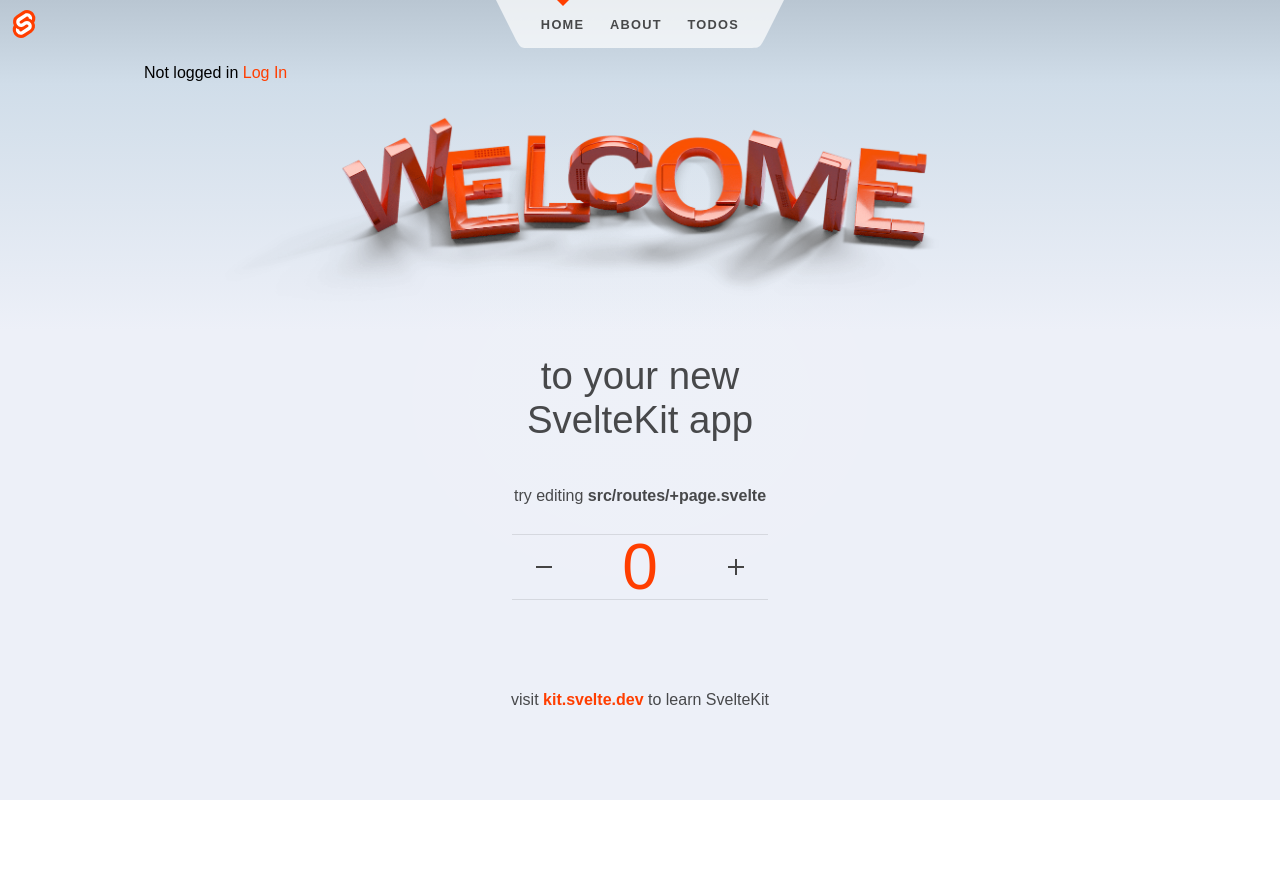
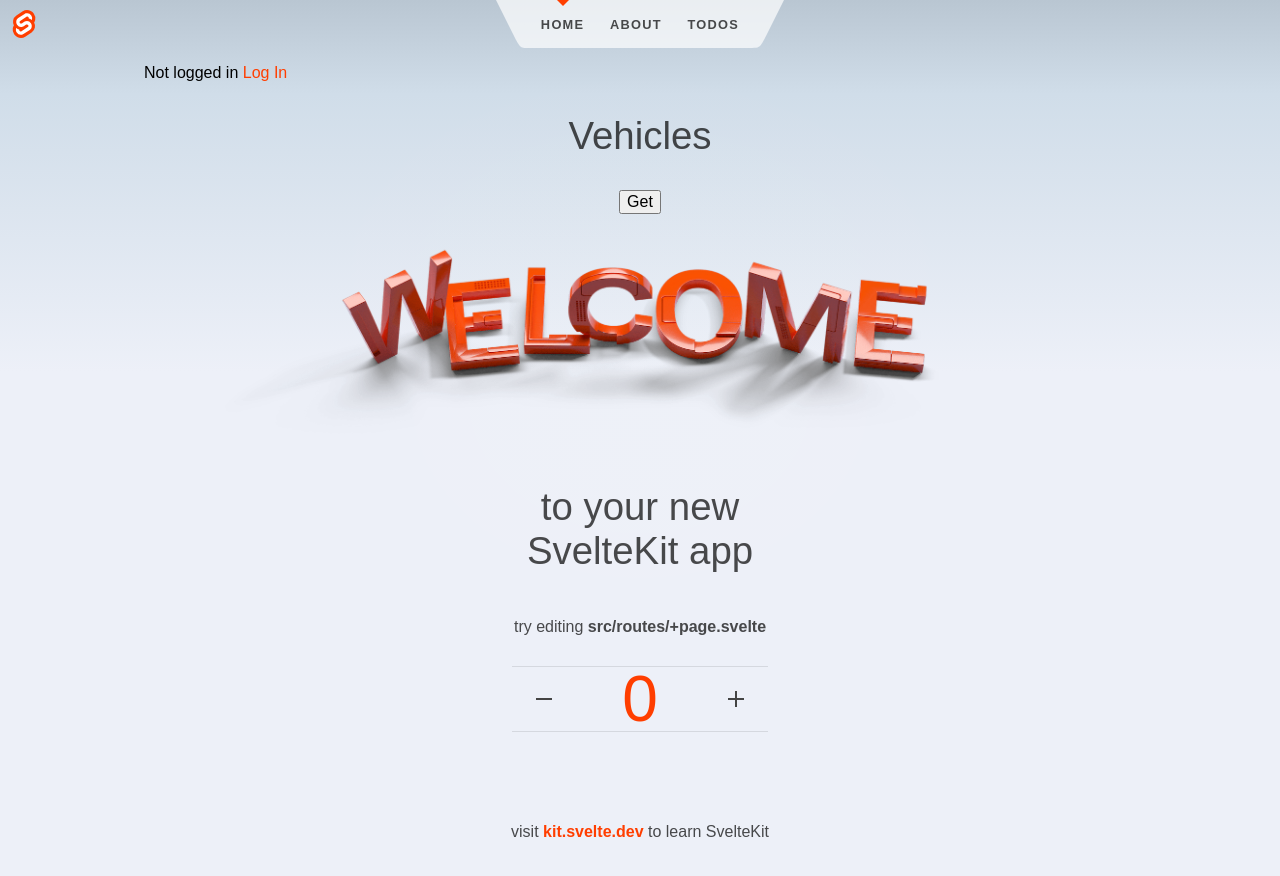
Before and after one commit to georg-braun/maintenance-buddy, a SvelteKit app in the folder webapp/: page / in a window 1280 px wide. Shown: the top 876 px of the page. Before the commit the page ends 800 px from the top, so only its background shows below. Built offline with nearby package versions, Linux system fonts and the light colour scheme; no server answers.

Commit message:
call api from index

```diff
--- a/webapp/src/routes/+page.svelte
+++ b/webapp/src/routes/+page.svelte
@@ -1,5 +1,6 @@
 <script lang="ts">
 	import Counter from '$lib/Counter.svelte';
+	import { getVehicles } from '../api-service';
 </script>
 
 <svelte:head>
@@ -8,6 +9,12 @@
 </svelte:head>
 
 <section>
+	<h1>Vehicles</h1>
+	<button
+		on:click={async () => {
+			await getVehicles();
+		}}>Get</button
+	>
 	<h1>
 		<span class="welcome">
 			<picture>
```
